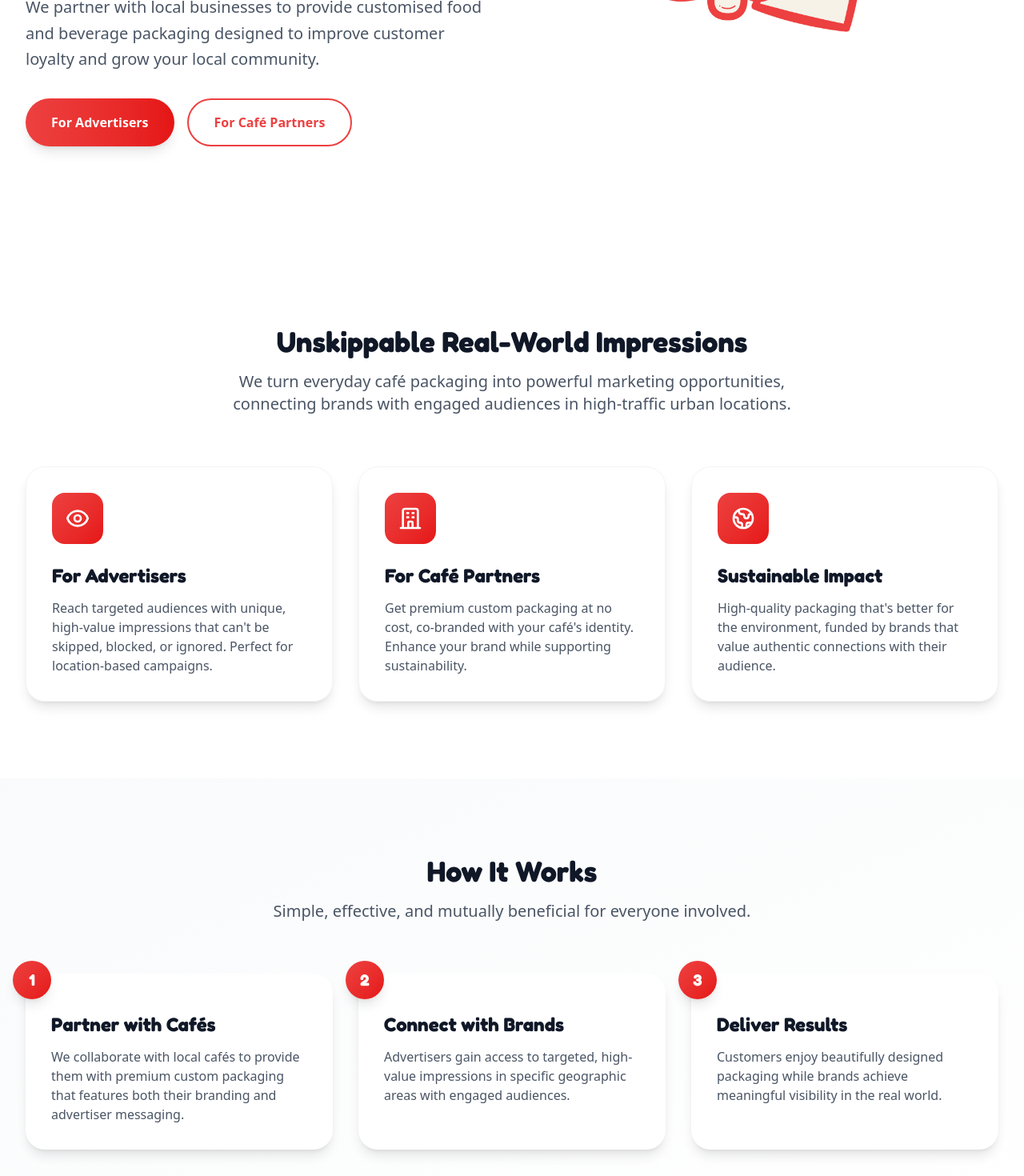
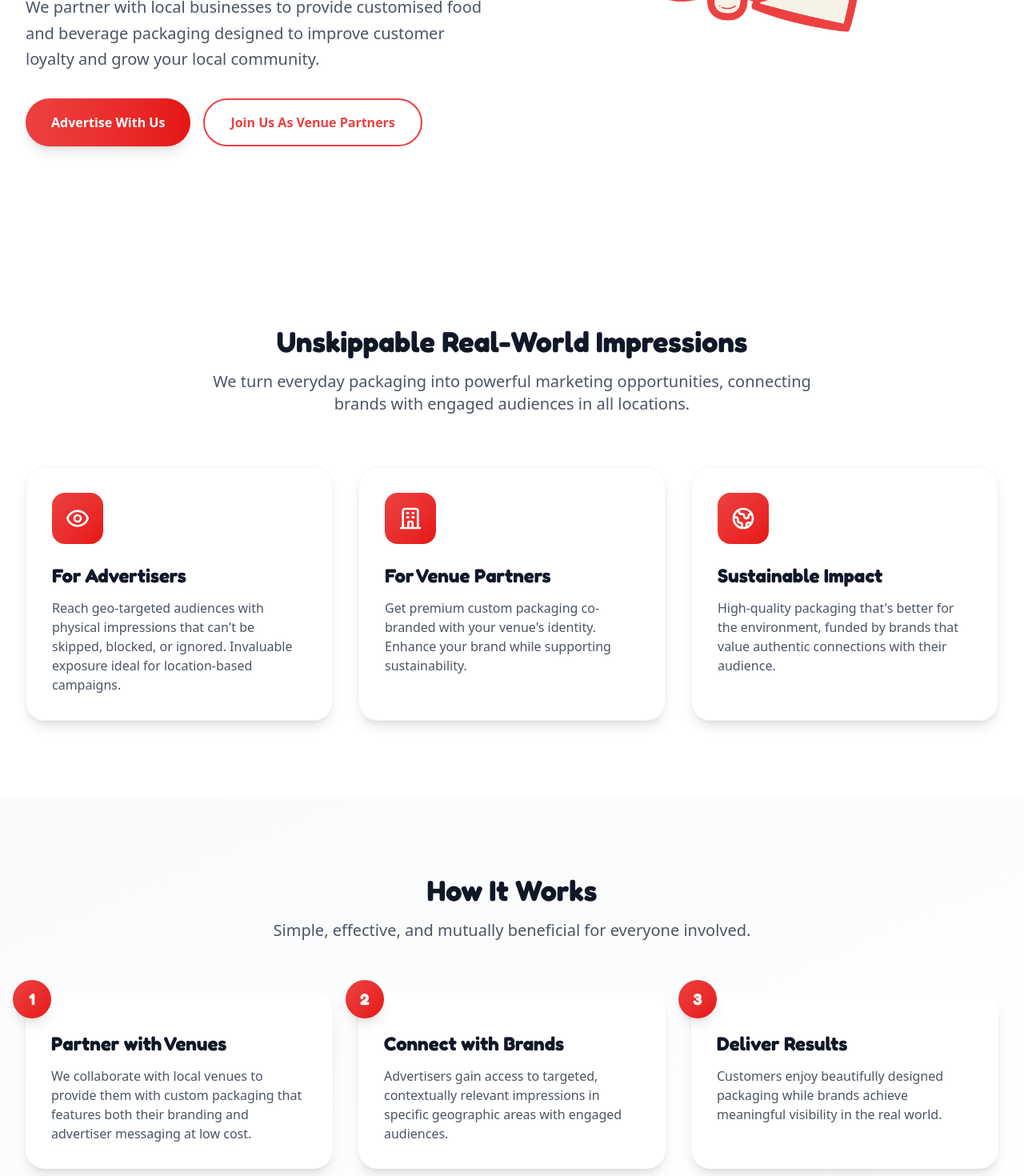
Before and after one commit to FeidUp/feidup, a Next.js app in the folder feidup-website/: page / in a window 1280 px wide. Shown: the part 600-2070 px from the top of the page at 80% size. Built offline with nearby package versions, Linux system fonts and the light colour scheme.

Commit message:
Enhance marketing messaging and update button labels for clarity and engagement

```diff
--- a/feidup-website/app/page.tsx
+++ b/feidup-website/app/page.tsx
@@ -20,8 +20,8 @@ export default function Home() {
                 packaging designed to improve customer loyalty and grow your local community.
               </p>
               <div className="flex flex-col sm:flex-row gap-4">
-                <Button href="/advertisers">For Advertisers</Button>
-                <Button href="/businesses" variant="secondary">For Café Partners</Button>
+                <Button href="/advertisers">Advertise With Us</Button>
+                <Button href="/businesses" variant="secondary">Join Us As Venue Partners</Button>
               </div>
             </div>
             <div className="animate-slide-in-right">
@@ -49,8 +49,8 @@ export default function Home() {
               Unskippable Real-World Impressions
             </h2>
             <p className="text-xl text-gray-600 max-w-3xl mx-auto">
-              We turn everyday café packaging into powerful marketing opportunities,
-              connecting brands with engaged audiences in high-traffic urban locations.
+              We turn everyday packaging into powerful marketing opportunities,
+              connecting brands with engaged audiences in all locations.
             </p>
           </div>
 
@@ -62,12 +62,13 @@ export default function Home() {
                   <path strokeLinecap="round" strokeLinejoin="round" strokeWidth={2} d="M2.458 12C3.732 7.943 7.523 5 12 5c4.478 0 8.268 2.943 9.542 7-1.274 4.057-5.064 7-9.542 7-4.477 0-8.268-2.943-9.542-7z" />
                 </svg>
               </div>
+              {/* Make this a button to advertisers*/}
               <h3 className="text-2xl font-bold font-[family-name:var(--font-fredoka)] text-gray-900 mb-3">
                 For Advertisers
               </h3>
               <p className="text-gray-600">
-                Reach targeted audiences with unique, high-value impressions that can't be skipped,
-                blocked, or ignored. Perfect for location-based campaigns.
+                Reach geo-targeted audiences with physical impressions that can't be skipped,
+                blocked, or ignored. Invaluable exposure ideal for location-based campaigns.
               </p>
             </div>
 
@@ -77,11 +78,12 @@ export default function Home() {
                   <path strokeLinecap="round" strokeLinejoin="round" strokeWidth={2} d="M19 21V5a2 2 0 00-2-2H7a2 2 0 00-2 2v16m14 0h2m-2 0h-5m-9 0H3m2 0h5M9 7h1m-1 4h1m4-4h1m-1 4h1m-5 10v-5a1 1 0 011-1h2a1 1 0 011 1v5m-4 0h4" />
                 </svg>
               </div>
+              {/* Make this a button to venue partners*/}
               <h3 className="text-2xl font-bold font-[family-name:var(--font-fredoka)] text-gray-900 mb-3">
-                For Café Partners
+                For Venue Partners
               </h3>
               <p className="text-gray-600">
-                Get premium custom packaging at no cost, co-branded with your café's identity.
+                Get premium custom packaging co-branded with your venue's identity.
                 Enhance your brand while supporting sustainability.
               </p>
             </div>
@@ -92,6 +94,7 @@ export default function Home() {
                   <path strokeLinecap="round" strokeLinejoin="round" strokeWidth={2} d="M3.055 11H5a2 2 0 012 2v1a2 2 0 002 2 2 2 0 012 2v2.945M8 3.935V5.5A2.5 2.5 0 0010.5 8h.5a2 2 0 012 2 2 2 0 104 0 2 2 0 012-2h1.064M15 20.488V18a2 2 0 012-2h3.064M21 12a9 9 0 11-18 0 9 9 0 0118 0z" />
                 </svg>
               </div>
+              {/* Make this a button to about*/}
               <h3 className="text-2xl font-bold font-[family-name:var(--font-fredoka)] text-gray-900 mb-3">
                 Sustainable Impact
               </h3>
@@ -123,11 +126,11 @@ export default function Home() {
                   1
                 </div>
                 <h3 className="text-2xl font-bold font-[family-name:var(--font-fredoka)] text-gray-900 mb-3 mt-4">
-                  Partner with Cafés
+                  Partner with Venues
                 </h3>
                 <p className="text-gray-600">
-                  We collaborate with local cafés to provide them with premium custom packaging
-                  that features both their branding and advertiser messaging.
+                  We collaborate with local venues to provide them with custom packaging
+                  that features both their branding and advertiser messaging at low cost.
                 </p>
               </div>
             </div>
@@ -141,7 +144,7 @@ export default function Home() {
                   Connect with Brands
                 </h3>
                 <p className="text-gray-600">
-                  Advertisers gain access to targeted, high-value impressions in specific
+                  Advertisers gain access to targeted, contextually relevant impressions in specific
                   geographic areas with engaged audiences.
                 </p>
               </div>
```
